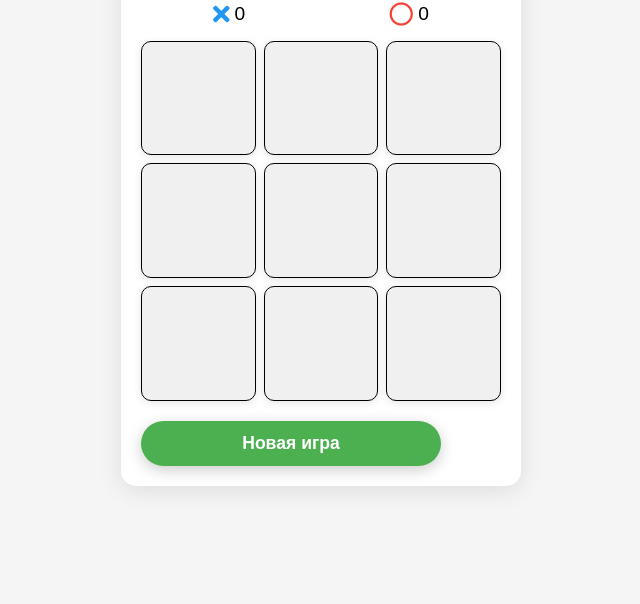
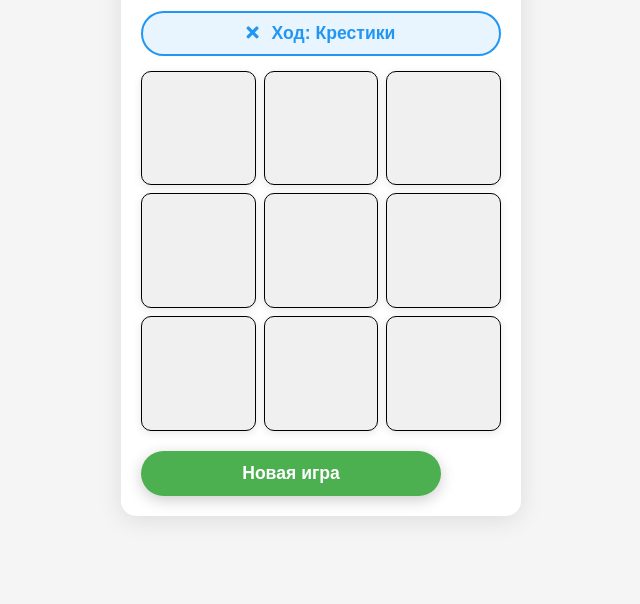
Before and after one commit to Chatbotist/krestiki_noliki, a website: page index.html in a window 1280 px wide. Shown: the part 196-800 px from the top of the page, without its empty margins (319-959 px from the left). Drawn offline with Linux system fonts and the light colour scheme.

Commit message:
Add custom UI controls for browser: always visible new game button and current player indicator

```diff
--- a/index.html
+++ b/index.html
@@ -21,6 +21,9 @@
                 <span id="scoreO">0</span>
             </div>
         </div>
+        <div id="currentPlayerIndicator" class="current-player-indicator X" style="display: none;">
+            <i class="fas fa-times"></i> Ход: Крестики
+        </div>
         <div class="board" id="board">
             <div class="cell-container" data-index="0"><div class="cell"></div></div>
             <div class="cell-container" data-index="1"><div class="cell"></div></div>
--- a/script.js
+++ b/script.js
@@ -123,13 +123,17 @@ const initializeGame = () => {
             console.warn('MainButton.hide error:', e);
         }
     } else {
-        // В обычном браузере кнопка всегда видна, но меняем текст
+        // В обычном браузере кнопка всегда видна и активна
         const newGameBtn = document.getElementById('newGameBtn');
         if (newGameBtn) {
             newGameBtn.textContent = 'Новая игра';
             newGameBtn.style.display = 'block';
             newGameBtn.style.backgroundColor = '#4CAF50';
+            newGameBtn.disabled = false;
+            newGameBtn.style.opacity = '1';
+            newGameBtn.style.cursor = 'pointer';
         }
+        updateCurrentPlayerIndicator();
     }
 };
 
@@ -169,6 +173,9 @@ const checkResult = () => {
         endGame('Ничья!');
     } else {
         gameState.currentPlayer = gameState.currentPlayer === 'X' ? 'O' : 'X';
+        if (!isTelegramWebApp) {
+            updateCurrentPlayerIndicator();
+        }
     }
 };
 
@@ -245,6 +252,21 @@ const updateScore = () => {
     }
 };
 
+// Обновление индикатора текущего игрока для обычного браузера
+const updateCurrentPlayerIndicator = () => {
+    if (!isTelegramWebApp) {
+        const currentPlayerIndicator = document.getElementById('currentPlayerIndicator');
+        if (currentPlayerIndicator) {
+            const playerName = gameState.currentPlayer === 'X' ? 'Крестики' : 'Нолики';
+            const playerIcon = gameState.currentPlayer === 'X'
+                ? '<i class="fas fa-times"></i>'
+                : '<i class="far fa-circle"></i>';
+            currentPlayerIndicator.innerHTML = `${playerIcon} Ход: ${playerName}`;
+            currentPlayerIndicator.className = `current-player-indicator ${gameState.currentPlayer}`;
+        }
+    }
+};
+
 // Отправка результата игры в Telegram
 const sendGameScore = async (score) => {
     if (!isTelegramGame) return;
@@ -315,11 +337,26 @@ document.addEventListener('DOMContentLoaded', () => {
         });
     }
 
-    // Скрываем кнопку "Новая игра" в Telegram WebApp (там используется MainButton)
+    // Настройка UI в зависимости от окружения
     if (isTelegramWebApp) {
+        // В Telegram WebApp скрываем наши кнопки (используется MainButton)
         const newGameBtn = document.getElementById('newGameBtn');
         if (newGameBtn) {
             newGameBtn.style.display = 'none';
+        }
+        const currentPlayerIndicator = document.getElementById('currentPlayerIndicator');
+        if (currentPlayerIndicator) {
+            currentPlayerIndicator.style.display = 'none';
+        }
+    } else {
+        // В обычном браузере показываем все наши элементы управления
+        const newGameBtn = document.getElementById('newGameBtn');
+        if (newGameBtn) {
+            newGameBtn.style.display = 'block';
+        }
+        const currentPlayerIndicator = document.getElementById('currentPlayerIndicator');
+        if (currentPlayerIndicator) {
+            currentPlayerIndicator.style.display = 'block';
         }
     }
 
--- a/style.css
+++ b/style.css
@@ -59,6 +59,32 @@ h1 {
 
 .player-icon.red {
     color: #f44336;
+}
+
+.current-player-indicator {
+    margin: 15px 0;
+    padding: 10px 20px;
+    font-size: 1.1rem;
+    font-weight: bold;
+    border-radius: 25px;
+    text-align: center;
+    transition: all 0.3s ease;
+}
+
+.current-player-indicator.X {
+    background-color: rgba(33, 150, 243, 0.1);
+    color: #2196F3;
+    border: 2px solid #2196F3;
+}
+
+.current-player-indicator.O {
+    background-color: rgba(244, 67, 54, 0.1);
+    color: #f44336;
+    border: 2px solid #f44336;
+}
+
+.current-player-indicator i {
+    margin-right: 8px;
 }
 
 .board {
```
